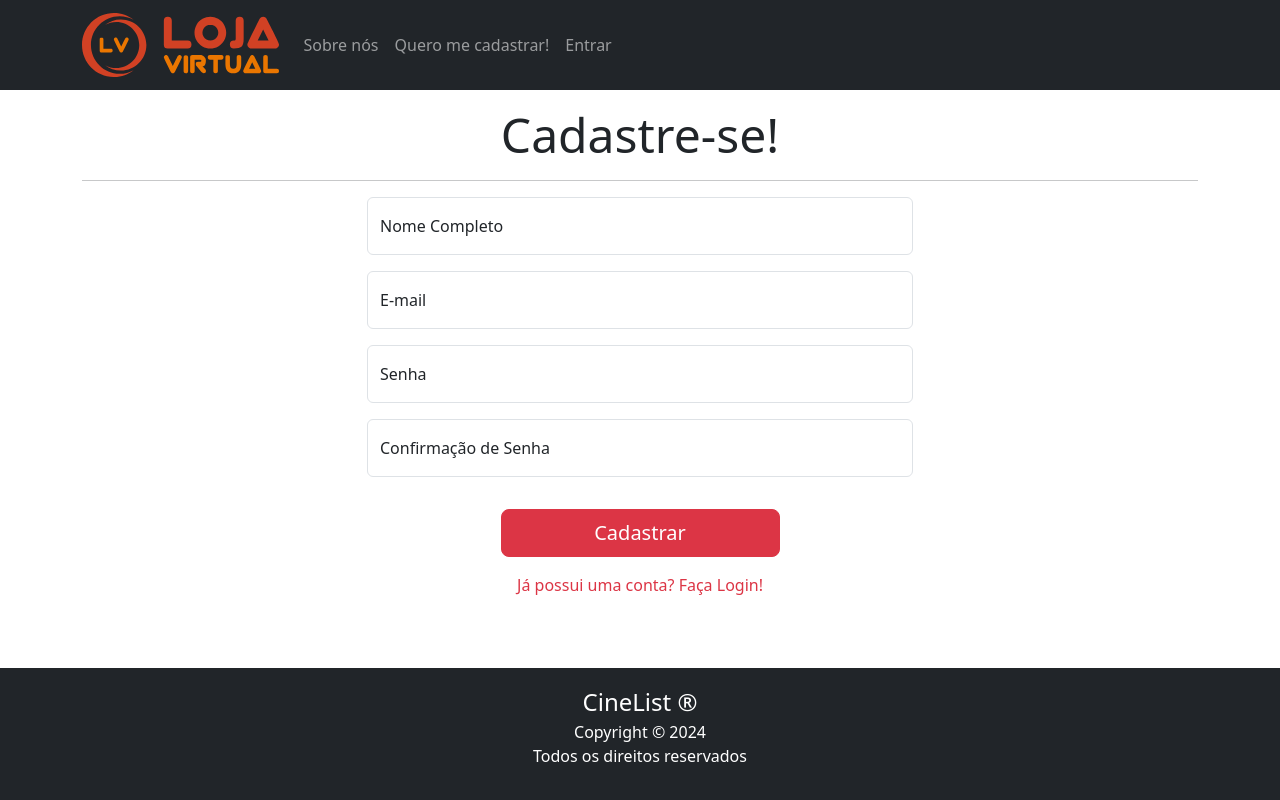
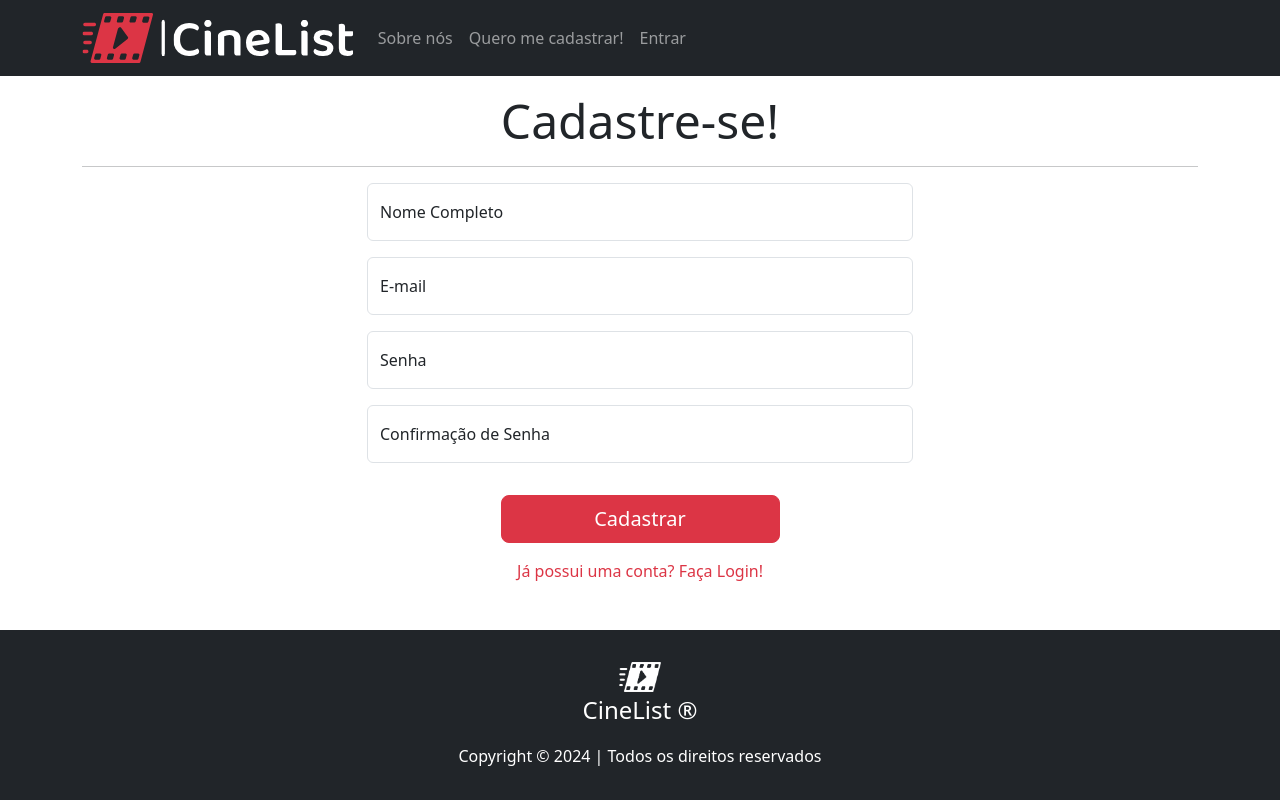
Before and after one commit to gabrielycarrari/cinelist, a Python web app: template templates/main/pages/cadastro.html in a window 1280 px wide. Run offline with Jinja, Linux system fonts and the light colour scheme; the template is opened without the code that fills it, so the values that code supplies are empty; some libraries are stand-ins or nearby versions.

Commit message:
💄 update style header, footer

```diff
--- a/templates/shared/includes/footer.html
+++ b/templates/shared/includes/footer.html
@@ -1,5 +1,6 @@
 <footer class="bg-dark text-white text-center p-3 mt-auto">
-    <p class="lead mb-0 fs-4">CineList &reg;</p>
-    <p class="lead mb-0 fs-6">Copyright &copy; 2024</p>
-    <p class="lead fs-6">Todos os direitos reservados</p>
+    <img class="mt-3" src="/static/img/icon-white.png" style="height: 30px;">
+    <p class="lead mb-3 fs-4">CineList &reg;</p>
+    <p class="lead mb-0 fs-6">Copyright &copy; 2024 | Todos os direitos reservados</p>
+    <p class="lead fs-6"></p>
 </footer>
--- a/templates/shared/includes/header.html
+++ b/templates/shared/includes/header.html
@@ -1,7 +1,7 @@
 <nav class="navbar navbar-expand-lg bg-dark" data-bs-theme="dark">
     <div class="container">
         <a class="navbar-brand" href="{% if cliente and cliente.nome %}/filmes{% else %}/{% endif %}">
-            <img src="/static/img/logotipo.svg" style="height: 64px;">
+            <img src="/static/img/logotipo.svg" style="height: 50px;">
         </a>
         <button class="navbar-toggler" type="button" data-bs-toggle="collapse" data-bs-target="#menuPrincipal">
             <span class="navbar-toggler-icon"></span>
--- a/templates/shared/pages/base.html
+++ b/templates/shared/pages/base.html
@@ -4,10 +4,11 @@
 <head>
     <meta charset="UTF-8">
     <meta name="viewport" content="width=device-width, initial-scale=1.0">
-    <link rel="icon" href="/static/img/favicon.svg" type="image/x-icon">
+    <link rel="icon" href="/static/img/favicon.png" type="image/x-icon">
     <link rel="stylesheet" href="/static/lib/bootstrap/bootstrap.min.css">
     <link rel="stylesheet" href="/static/lib/bootstrap-icons/font/bootstrap-icons.min.css">
     <link rel="stylesheet" href="/static/css/estilos.css">
+    <link rel="stylesheet" href="/static/css/cores_badge_genero.css">
     <title>CineList :: {% block subtitulo %}{% endblock %}</title>
 </head>
 
@@ -27,6 +28,7 @@
     </main>
     {% include "includes/footer.html" %}
     <script src="/static/lib/bootstrap/bootstrap.bundle.min.js"></script>
+    <script src="/static/js/deleteFilme.js"></script>
 </body>
 
 </html>
```
Also changed, not shown: static/img/favicon.png (added), static/img/favicon.svg (deleted), static/img/icon-white.png (added), static/img/logotipo.svg.
